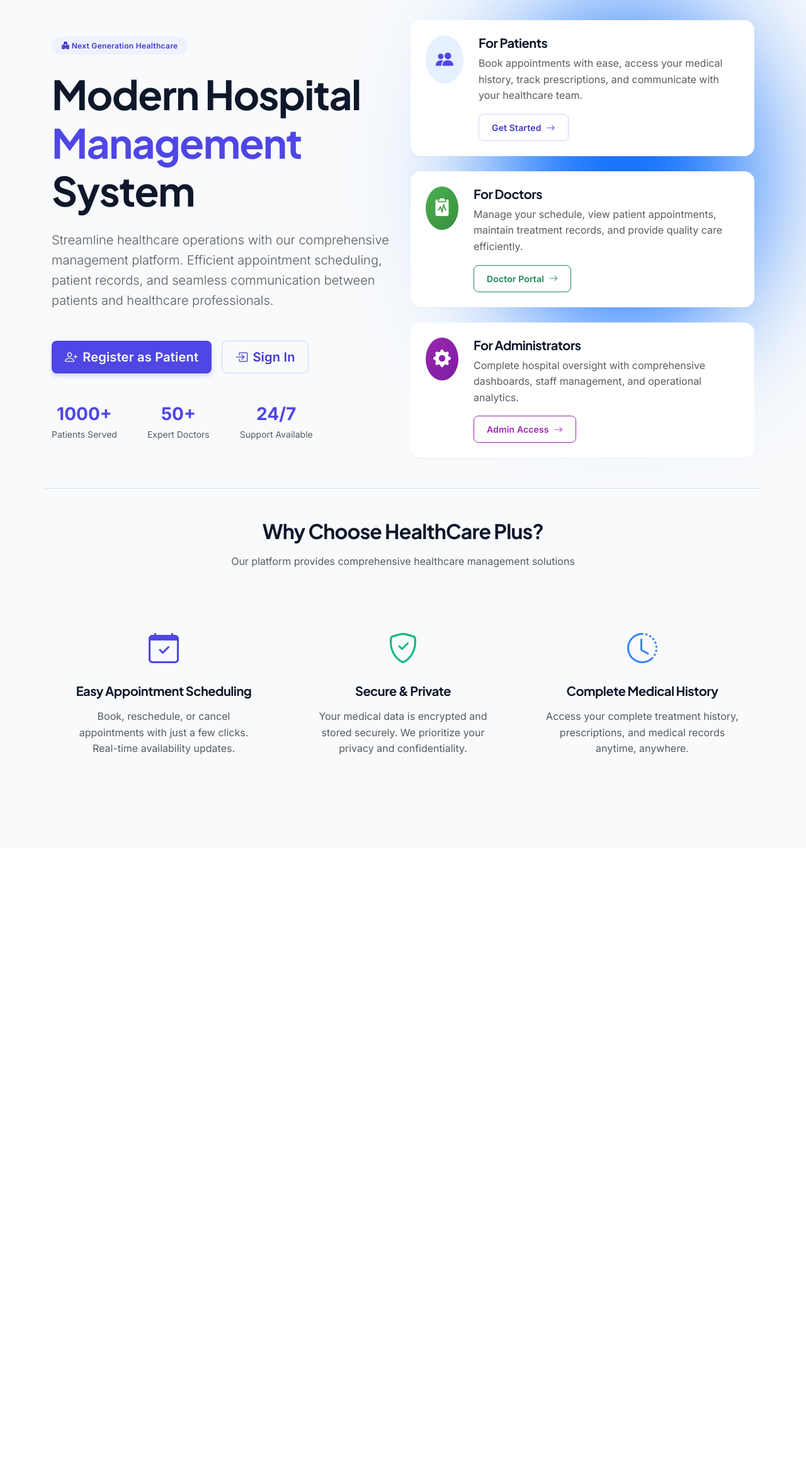
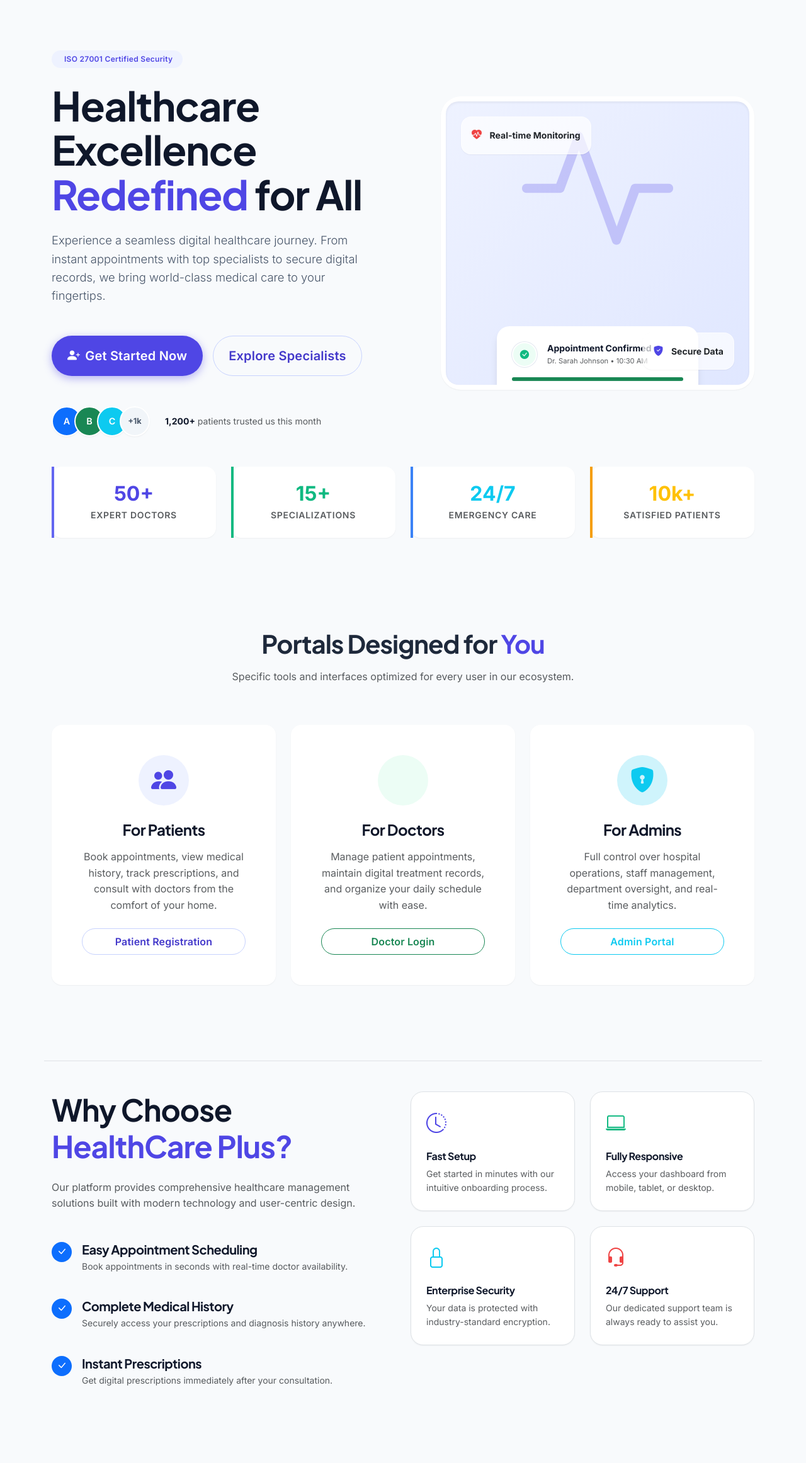
Before and after one commit to compiler-aditya/Hospital-Management-System, a Flask app: page / in a window 1280 px wide. Shown: the part 72-2395 px from the top of the page at 63% size. Before the commit the page ends 1270 px from the top, so only its background shows below. Run offline with Flask 3, Linux system fonts and the light colour scheme.

Commit message:
Overhaul landing page UI with modern enterprise design

```diff
--- a/app/templates/auth/index.html
+++ b/app/templates/auth/index.html
@@ -1,126 +1,87 @@
 {% extends "auth/_auth_base.html" %}
 
-{% block title %}Welcome - Hospital Management System{% endblock %}
+{% block title %}Welcome - HealthCare Plus Enterprise HMS{% endblock %}
 
 {% block content %}
 <!-- Hero Section -->
-<div class="row align-items-center" style="min-height: 80vh;">
-    <div class="col-lg-6 mb-5 mb-lg-0">
+<div class="row align-items-center py-5" style="min-height: 75vh;">
+    <div class="col-lg-6 mb-5 mb-lg-0 animate-fade-in">
         <div class="mb-4">
-            <span class="badge badge-primary px-3 py-2">
-                <i class="bi bi-hospital-fill"></i>
-                Next Generation Healthcare
+            <span class="badge bg-primary-subtle text-primary px-3 py-2 rounded-pill fw-semibold">
+                <i class="bi bi-shield-check-fill me-1"></i>
+                ISO 27001 Certified Security
             </span>
         </div>
-        <h1 class="display-3 fw-bold mb-4" style="line-height: 1.2;">
-            Modern Hospital
-            <span style="color: var(--color-primary);">Management</span>
-            System
+        <h1 class="display-3 fw-bold mb-4 tracking-tight" style="line-height: 1.1; color: var(--gray-900);">
+            Healthcare Excellence <br>
+            <span class="text-primary">Redefined</span> for All
         </h1>
-        <p class="lead text-muted mb-5">
-            Streamline healthcare operations with our comprehensive management platform.
-            Efficient appointment scheduling, patient records, and seamless communication between patients and healthcare professionals.
+        <p class="lead text-gray-600 mb-5 pe-lg-5" style="font-size: 1.15rem;">
+            Experience a seamless digital healthcare journey. From instant appointments with top specialists to secure digital records, we bring world-class medical care to your fingertips.
         </p>
 
         <div class="d-flex flex-wrap gap-3 mb-5">
-            <a href="{{ url_for('auth.register') }}" class="btn btn-primary btn-lg">
-                <i class="bi bi-person-plus"></i>
-                Register as Patient
+            <a href="{{ url_for('auth.register') }}" class="btn btn-primary btn-lg px-4 py-3 shadow-primary rounded-pill">
+                <i class="bi bi-person-plus-fill"></i>
+                Get Started Now
             </a>
-            <a href="{{ url_for('auth.login') }}" class="btn btn-outline-primary btn-lg">
-                <i class="bi bi-box-arrow-in-right"></i>
-                Sign In
+            <a href="#departments" class="btn btn-outline-primary btn-lg px-4 py-3 rounded-pill">
+                Explore Specialists
             </a>
         </div>
 
-        <div class="d-flex gap-5 text-center">
-            <div>
-                <div class="h3 fw-bold text-primary mb-1">1000+</div>
-                <div class="text-muted small">Patients Served</div>
+        <div class="d-flex align-items-center gap-4">
+            <div class="d-flex -space-x-2">
+                <div class="avatar bg-primary text-white border-2 border-white shadow-sm" style="width: 48px; height: 48px;">A</div>
+                <div class="avatar bg-success text-white border-2 border-white shadow-sm" style="width: 48px; height: 48px; margin-left: -12px;">B</div>
+                <div class="avatar bg-info text-white border-2 border-white shadow-sm" style="width: 48px; height: 48px; margin-left: -12px;">C</div>
+                <div class="avatar bg-gray-200 text-gray-600 border-2 border-white shadow-sm fw-bold" style="width: 48px; height: 48px; margin-left: -12px; font-size: 0.8rem;">+1k</div>
             </div>
-            <div>
-                <div class="h3 fw-bold text-primary mb-1">50+</div>
-                <div class="text-muted small">Expert Doctors</div>
-            </div>
-            <div>
-                <div class="h3 fw-bold text-primary mb-1">24/7</div>
-                <div class="text-muted small">Support Available</div>
+            <div class="text-muted small">
+                <span class="text-dark fw-bold">1,200+</span> patients trusted us this month
             </div>
         </div>
     </div>
 
-    <div class="col-lg-6">
-        <div class="position-relative">
-            <!-- Decorative element -->
-            <div class="position-absolute top-0 end-0 w-75 h-75 bg-primary opacity-10 rounded-circle" style="filter: blur(100px); z-index: -1;"></div>
-
-            <!-- Feature Cards -->
-            <div class="row g-4">
-                <div class="col-12">
-                    <div class="card border-0 shadow-sm hover-lift">
-                        <div class="card-body p-4">
-                            <div class="d-flex align-items-start">
-                                <div class="flex-shrink-0">
-                                    <div class="rounded-circle bg-primary bg-opacity-10 p-3">
-                                        <i class="bi bi-people-fill fs-3 text-primary"></i>
-                                    </div>
+    <div class="col-lg-6 position-relative">
+        <div class="ps-lg-5">
+            <div class="card border-0 shadow-xl overflow-hidden rounded-2xl p-2 bg-white">
+                <div class="position-relative rounded-xl overflow-hidden shadow-inner" style="height: 450px; background: linear-gradient(135deg, var(--primary-50) 0%, var(--primary-100) 100%);">
+                    <!-- Modern Illustration Placeholder / Abstract Art -->
+                    <div class="position-absolute top-50 start-50 translate-middle text-center w-100 p-4">
+                        <div class="mb-4">
+                            <i class="bi bi-activity text-primary opacity-25" style="font-size: 15rem;"></i>
+                        </div>
+                        <div class="card mx-auto border-0 shadow-lg bg-white p-4" style="max-width: 320px; border-radius: 20px;">
+                            <div class="d-flex align-items-center mb-3">
+                                <div class="avatar bg-success-subtle text-success me-3">
+                                    <i class="bi bi-check-circle-fill"></i>
                                 </div>
-                                <div class="flex-grow-1 ms-4">
-                                    <h5 class="mb-2">For Patients</h5>
-                                    <p class="text-muted mb-3">
-                                        Book appointments with ease, access your medical history, track prescriptions, and communicate with your healthcare team.
-                                    </p>
-                                    <a href="{{ url_for('auth.register') }}" class="btn btn-sm btn-outline-primary">
-                                        Get Started <i class="bi bi-arrow-right"></i>
-                                    </a>
+                                <div class="text-start">
+                                    <div class="fw-bold text-dark small">Appointment Confirmed</div>
+                                    <div class="text-muted" style="font-size: 0.7rem;">Dr. Sarah Johnson • 10:30 AM</div>
                                 </div>
                             </div>
+                            <div class="progress mb-3" style="height: 6px;">
+                                <div class="progress-bar bg-success" style="width: 100%"></div>
+                            </div>
+                            <div class="text-muted" style="font-size: 0.7rem;">Your health is our priority</div>
                         </div>
                     </div>
-                </div>
 
-                <div class="col-12">
-                    <div class="card border-0 shadow-sm hover-lift">
-                        <div class="card-body p-4">
-                            <div class="d-flex align-items-start">
-                                <div class="flex-shrink-0">
-                                    <div class="rounded-circle" style="background: linear-gradient(135deg, #4caf50 0%, #388e3c 100%); padding: 12px;">
-                                        <i class="bi bi-clipboard2-pulse-fill fs-3 text-white"></i>
-                                    </div>
-                                </div>
-                                <div class="flex-grow-1 ms-4">
-                                    <h5 class="mb-2">For Doctors</h5>
-                                    <p class="text-muted mb-3">
-                                        Manage your schedule, view patient appointments, maintain treatment records, and provide quality care efficiently.
-                                    </p>
-                                    <a href="{{ url_for('auth.login') }}" class="btn btn-sm btn-outline-success">
-                                        Doctor Portal <i class="bi bi-arrow-right"></i>
-                                    </a>
-                                </div>
-                            </div>
+                    <!-- Floating Badge 1 -->
+                    <div class="position-absolute top-0 start-0 m-4 animate-fade-in" style="animation-delay: 0.2s;">
+                        <div class="glass-card p-3 rounded-lg shadow-sm">
+                            <i class="bi bi-heart-pulse-fill text-danger me-2"></i>
+                            <span class="fw-bold small">Real-time Monitoring</span>
                         </div>
                     </div>
-                </div>
 
-                <div class="col-12">
-                    <div class="card border-0 shadow-sm hover-lift">
-                        <div class="card-body p-4">
-                            <div class="d-flex align-items-start">
-                                <div class="flex-shrink-0">
-                                    <div class="rounded-circle" style="background: linear-gradient(135deg, #9c27b0 0%, #7b1fa2 100%); padding: 12px;">
-                                        <i class="bi bi-gear-fill fs-3 text-white"></i>
-                                    </div>
-                                </div>
-                                <div class="flex-grow-1 ms-4">
-                                    <h5 class="mb-2">For Administrators</h5>
-                                    <p class="text-muted mb-3">
-                                        Complete hospital oversight with comprehensive dashboards, staff management, and operational analytics.
-                                    </p>
-                                    <a href="{{ url_for('auth.login') }}" class="btn btn-sm" style="color: #9c27b0; border-color: #9c27b0;">
-                                        Admin Access <i class="bi bi-arrow-right"></i>
-                                    </a>
-                                </div>
-                            </div>
+                    <!-- Floating Badge 2 -->
+                    <div class="position-absolute bottom-0 end-0 m-4 animate-fade-in" style="animation-delay: 0.4s;">
+                        <div class="glass-card p-3 rounded-lg shadow-sm">
+                            <i class="bi bi-shield-fill-check text-primary me-2"></i>
+                            <span class="fw-bold small">Secure Data</span>
                         </div>
                     </div>
                 </div>
@@ -129,46 +90,166 @@
     </div>
 </div>
 
-<!-- Features Section -->
-<div class="row mt-5 py-5 border-top">
+<!-- Stats Section -->
+<div class="row g-4 mb-5 pb-5">
+    <div class="col-md-3">
+        <div class="stat-card stat-card-primary border-0 shadow-sm text-center">
+            <div class="h2 fw-bold text-primary mb-1">50+</div>
+            <div class="text-muted small fw-semibold text-uppercase letter-spacing-wide">Expert Doctors</div>
+        </div>
+    </div>
+    <div class="col-md-3">
+        <div class="stat-card stat-card-success border-0 shadow-sm text-center">
+            <div class="h2 fw-bold text-success mb-1">15+</div>
+            <div class="text-muted small fw-semibold text-uppercase letter-spacing-wide">Specializations</div>
+        </div>
+    </div>
+    <div class="col-md-3">
+        <div class="stat-card stat-card-info border-0 shadow-sm text-center">
+            <div class="h2 fw-bold text-info mb-1">24/7</div>
+            <div class="text-muted small fw-semibold text-uppercase letter-spacing-wide">Emergency Care</div>
+        </div>
+    </div>
+    <div class="col-md-3">
+        <div class="stat-card stat-card-warning border-0 shadow-sm text-center">
+            <div class="h2 fw-bold text-warning mb-1">10k+</div>
+            <div class="text-muted small fw-semibold text-uppercase letter-spacing-wide">Satisfied Patients</div>
+        </div>
+    </div>
+</div>
+
+<!-- Roles Section -->
+<div class="row py-5" id="roles">
     <div class="col-12 text-center mb-5">
-        <h2 class="fw-bold mb-3">Why Choose HealthCare Plus?</h2>
-        <p class="text-muted">Our platform provides comprehensive healthcare management solutions</p>
+        <h2 class="fw-bold mb-3 h1">Portals Designed for <span class="text-primary">You</span></h2>
+        <p class="text-muted mx-auto" style="max-width: 600px;">Specific tools and interfaces optimized for every user in our ecosystem.</p>
     </div>
 
-    <div class="col-md-4 mb-4">
-        <div class="text-center p-4">
-            <div class="mb-3">
-                <i class="bi bi-calendar-check" style="font-size: 3rem; color: var(--color-primary);"></i>
+    <div class="col-lg-4 mb-4">
+        <div class="card h-100 border-0 shadow-sm hover-lift card-hover">
+            <div class="card-body p-5 text-center">
+                <div class="rounded-circle bg-primary-subtle d-inline-flex align-items-center justify-content-center mb-4" style="width: 80px; height: 80px;">
+                    <i class="bi bi-people-fill fs-1 text-primary"></i>
+                </div>
+                <h4 class="fw-bold mb-3">For Patients</h4>
+                <p class="text-muted mb-4">
+                    Book appointments, view medical history, track prescriptions, and consult with doctors from the comfort of your home.
+                </p>
+                <a href="{{ url_for('auth.register') }}" class="btn btn-outline-primary rounded-pill w-100 py-2">
+                    Patient Registration
+                </a>
             </div>
-            <h5 class="mb-3">Easy Appointment Scheduling</h5>
-            <p class="text-muted">
-                Book, reschedule, or cancel appointments with just a few clicks. Real-time availability updates.
-            </p>
         </div>
     </div>
 
-    <div class="col-md-4 mb-4">
-        <div class="text-center p-4">
-            <div class="mb-3">
-                <i class="bi bi-shield-check" style="font-size: 3rem; color: var(--color-success);"></i>
+    <div class="col-lg-4 mb-4">
+        <div class="card h-100 border-0 shadow-sm hover-lift card-hover">
+            <div class="card-body p-5 text-center">
+                <div class="rounded-circle bg-success-subtle d-inline-flex align-items-center justify-content-center mb-4" style="width: 80px; height: 80px;">
+                    <i class="bi bi-stethoscope fs-1 text-success"></i>
+                </div>
+                <h4 class="fw-bold mb-3">For Doctors</h4>
+                <p class="text-muted mb-4">
+                    Manage patient appointments, maintain digital treatment records, and organize your daily schedule with ease.
+                </p>
+                <a href="{{ url_for('auth.login') }}" class="btn btn-outline-success rounded-pill w-100 py-2">
+                    Doctor Login
+                </a>
             </div>
-            <h5 class="mb-3">Secure & Private</h5>
-            <p class="text-muted">
-                Your medical data is encrypted and stored securely. We prioritize your privacy and confidentiality.
-            </p>
         </div>
     </div>
 
-    <div class="col-md-4 mb-4">
-        <div class="text-center p-4">
-            <div class="mb-3">
-                <i class="bi bi-clock-history" style="font-size: 3rem; color: var(--color-info);"></i>
+    <div class="col-lg-4 mb-4">
+        <div class="card h-100 border-0 shadow-sm hover-lift card-hover">
+            <div class="card-body p-5 text-center">
+                <div class="rounded-circle bg-info-subtle d-inline-flex align-items-center justify-content-center mb-4" style="width: 80px; height: 80px;">
+                    <i class="bi bi-shield-lock-fill fs-1 text-info"></i>
+                </div>
+                <h4 class="fw-bold mb-3">For Admins</h4>
+                <p class="text-muted mb-4">
+                    Full control over hospital operations, staff management, department oversight, and real-time analytics.
+                </p>
+                <a href="{{ url_for('auth.login') }}" class="btn btn-outline-info rounded-pill w-100 py-2">
+                    Admin Portal
+                </a>
             </div>
-            <h5 class="mb-3">Complete Medical History</h5>
-            <p class="text-muted">
-                Access your complete treatment history, prescriptions, and medical records anytime, anywhere.
-            </p>
+        </div>
+    </div>
+</div>
+
+<!-- Features List Section -->
+<div class="row py-5 mt-5 border-top" id="features">
+    <div class="col-lg-6 mb-5 mb-lg-0 pe-lg-5">
+        <h2 class="display-5 fw-bold mb-4 tracking-tight">Why Choose <br><span class="text-primary">HealthCare Plus?</span></h2>
+        <p class="text-muted mb-5">Our platform provides comprehensive healthcare management solutions built with modern technology and user-centric design.</p>
+
+        <div class="d-flex mb-4">
+            <div class="flex-shrink-0">
+                <div class="bg-primary text-white rounded-circle p-2 d-flex align-items-center justify-content-center" style="width: 32px; height: 32px;">
+                    <i class="bi bi-check-lg"></i>
+                </div>
+            </div>
+            <div class="ms-3">
+                <h5 class="fw-bold mb-1">Easy Appointment Scheduling</h5>
+                <p class="text-muted small">Book appointments in seconds with real-time doctor availability.</p>
+            </div>
+        </div>
+
+        <div class="d-flex mb-4">
+            <div class="flex-shrink-0">
+                <div class="bg-primary text-white rounded-circle p-2 d-flex align-items-center justify-content-center" style="width: 32px; height: 32px;">
+                    <i class="bi bi-check-lg"></i>
+                </div>
+            </div>
+            <div class="ms-3">
+                <h5 class="fw-bold mb-1">Complete Medical History</h5>
+                <p class="text-muted small">Securely access your prescriptions and diagnosis history anywhere.</p>
+            </div>
+        </div>
+
+        <div class="d-flex mb-4">
+            <div class="flex-shrink-0">
+                <div class="bg-primary text-white rounded-circle p-2 d-flex align-items-center justify-content-center" style="width: 32px; height: 32px;">
+                    <i class="bi bi-check-lg"></i>
+                </div>
+            </div>
+            <div class="ms-3">
+                <h5 class="fw-bold mb-1">Instant Prescriptions</h5>
+                <p class="text-muted small">Get digital prescriptions immediately after your consultation.</p>
+            </div>
+        </div>
+    </div>
+
+    <div class="col-lg-6">
+        <div class="row g-4">
+            <div class="col-sm-6">
+                <div class="p-4 rounded-xl bg-white shadow-sm border h-100">
+                    <i class="bi bi-clock-history text-primary fs-2 mb-3 d-block"></i>
+                    <h6 class="fw-bold">Fast Setup</h6>
+                    <p class="text-muted small mb-0">Get started in minutes with our intuitive onboarding process.</p>
+                </div>
+            </div>
+            <div class="col-sm-6">
+                <div class="p-4 rounded-xl bg-white shadow-sm border h-100">
+                    <i class="bi bi-laptop text-success fs-2 mb-3 d-block"></i>
+                    <h6 class="fw-bold">Fully Responsive</h6>
+                    <p class="text-muted small mb-0">Access your dashboard from mobile, tablet, or desktop.</p>
+                </div>
+            </div>
+            <div class="col-sm-6">
+                <div class="p-4 rounded-xl bg-white shadow-sm border h-100">
+                    <i class="bi bi-lock text-info fs-2 mb-3 d-block"></i>
+                    <h6 class="fw-bold">Enterprise Security</h6>
+                    <p class="text-muted small mb-0">Your data is protected with industry-standard encryption.</p>
+                </div>
+            </div>
+            <div class="col-sm-6">
+                <div class="p-4 rounded-xl bg-white shadow-sm border h-100">
+                    <i class="bi bi-headset text-danger fs-2 mb-3 d-block"></i>
+                    <h6 class="fw-bold">24/7 Support</h6>
+                    <p class="text-muted small mb-0">Our dedicated support team is always ready to assist you.</p>
+                </div>
+            </div>
         </div>
     </div>
 </div>
@@ -177,17 +258,47 @@
 {% block extra_css %}
 <style>
 .hover-lift {
-    transition: all var(--transition-base);
+    transition: all var(--duration-200) var(--ease-out);
 }
 
 .hover-lift:hover {
     transform: translateY(-8px);
-    box-shadow: var(--shadow-lg) !important;
+}
+
+.card-hover:hover {
+    box-shadow: var(--shadow-xl) !important;
+}
+
+.rounded-2xl {
+    border-radius: 2rem !important;
+}
+
+.rounded-xl {
+    border-radius: 1.25rem !important;
+}
+
+.glass-card {
+    background: rgba(255, 255, 255, 0.7);
+    backdrop-filter: blur(10px);
+    border: 1px solid rgba(255, 255, 255, 0.5);
+    border-radius: 1rem;
+}
+
+.text-gray-600 {
+    color: var(--gray-600);
+}
+
+.-space-x-2 {
+    display: flex;
+}
+
+.shadow-inner {
+    box-shadow: inset 0 2px 4px 0 rgba(0, 0, 0, 0.06);
 }
 
 @media (max-width: 992px) {
     .display-3 {
-        font-size: 2.5rem;
+        font-size: 2.8rem;
     }
 }
 </style>
```
